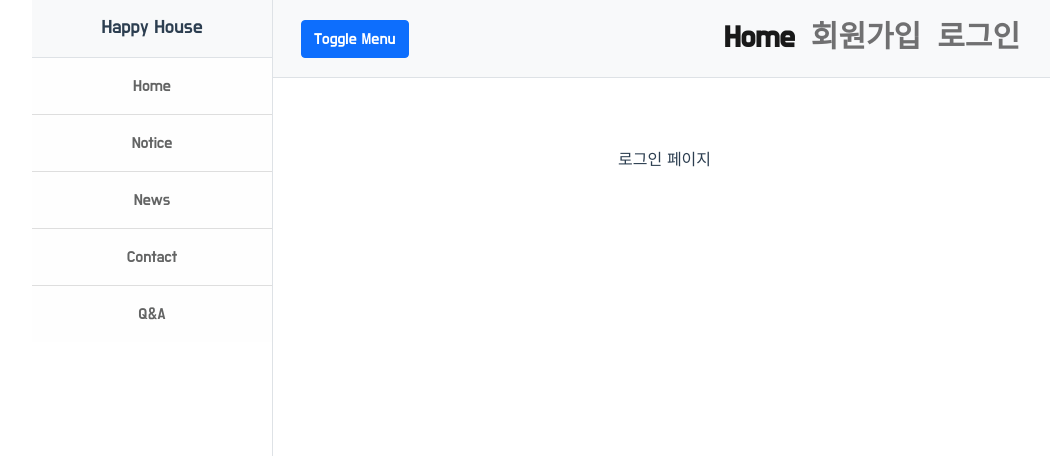
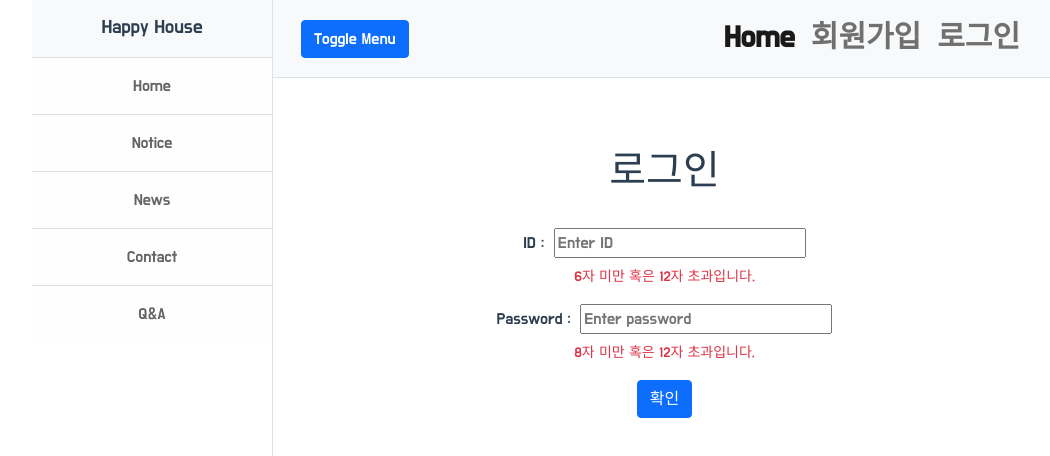
Before and after one commit to sdyoon94/HappyHouse-FrontEnd, a Vue app: page /login in a window 1280 px wide. Shown: the top 456 px of the page, without its empty margins (96-1146 px from the left). Built offline with nearby package versions, Linux system fonts and the light colour scheme.

Commit message:
로그인 초기

```diff
--- /dev/null
+++ b/src/components/user/UserLogin.vue
@@ -0,0 +1,63 @@
+<template>
+  <div>
+    <h1>로그인</h1>
+    <br />
+    <form action="" class="was-validated col-*-12">
+      <div class="form-group">
+        <label for="uname">ID :</label>&nbsp;
+        <input
+          type="text"
+          id="uname"
+          placeholder="Enter ID"
+          name="uname"
+          v-model="userId"
+          required
+        />
+        <div class="valid-feedback">적합합니다.</div>
+        <div class="invalid-feedback">6자 미만 혹은 12자 초과입니다.</div>
+      </div>
+      <div class="form-group">
+        <label for="pwd">Password :</label>&nbsp;
+        <input
+          type="password"
+          id="pwd"
+          placeholder="Enter password"
+          name="pswd"
+          v-model="userPw"
+          required
+        />
+        <div class="valid-feedback">적합합니다.</div>
+        <div class="invalid-feedback">8자 미만 혹은 12자 초과입니다.</div>
+      </div>
+      <button type="submit" class="btn btn-primary">확인</button>
+    </form>
+  </div>
+</template>
+
+<script>
+export default {
+  name: "UserLogin",
+  components: {},
+  data() {
+    return {
+      userId: "",
+      userPw: "",
+      correctId: false,
+      correctPw: false,
+    };
+  },
+  methods: {
+    lengthCheck(type) {
+      if (type === "id") {
+        if (this.userId.length >= 6 && this.userId.length <= 12) return true;
+        else return false;
+      } else {
+        if (this.userPw.length >= 8 && this.userPw.length <= 12) return true;
+        else return false;
+      }
+    },
+  },
+};
+</script>
+
+<style></style>
--- a/src/views/LoginView.vue
+++ b/src/views/LoginView.vue
@@ -1,10 +1,12 @@
 <template>
-  <div class="login">로그인 페이지</div>
+  <!-- <div class="login">로그인 페이지</div> -->
+  <user-login></user-login>
 </template>
 
 <script>
+import UserLogin from "@/components/user/UserLogin.vue";
 export default {
   name: "LoginView",
-  components: {},
+  components: { UserLogin },
 };
 </script>
```
